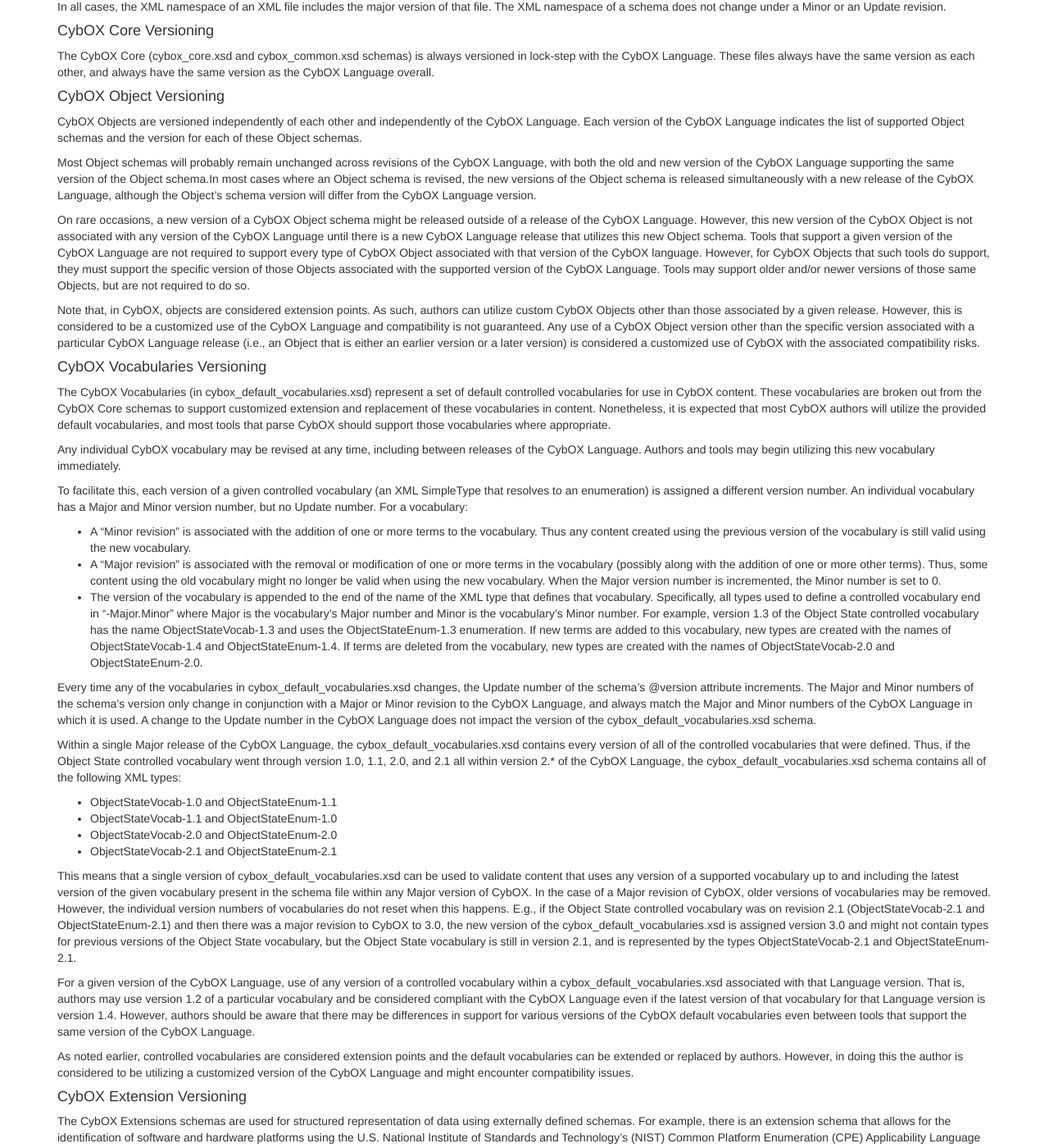
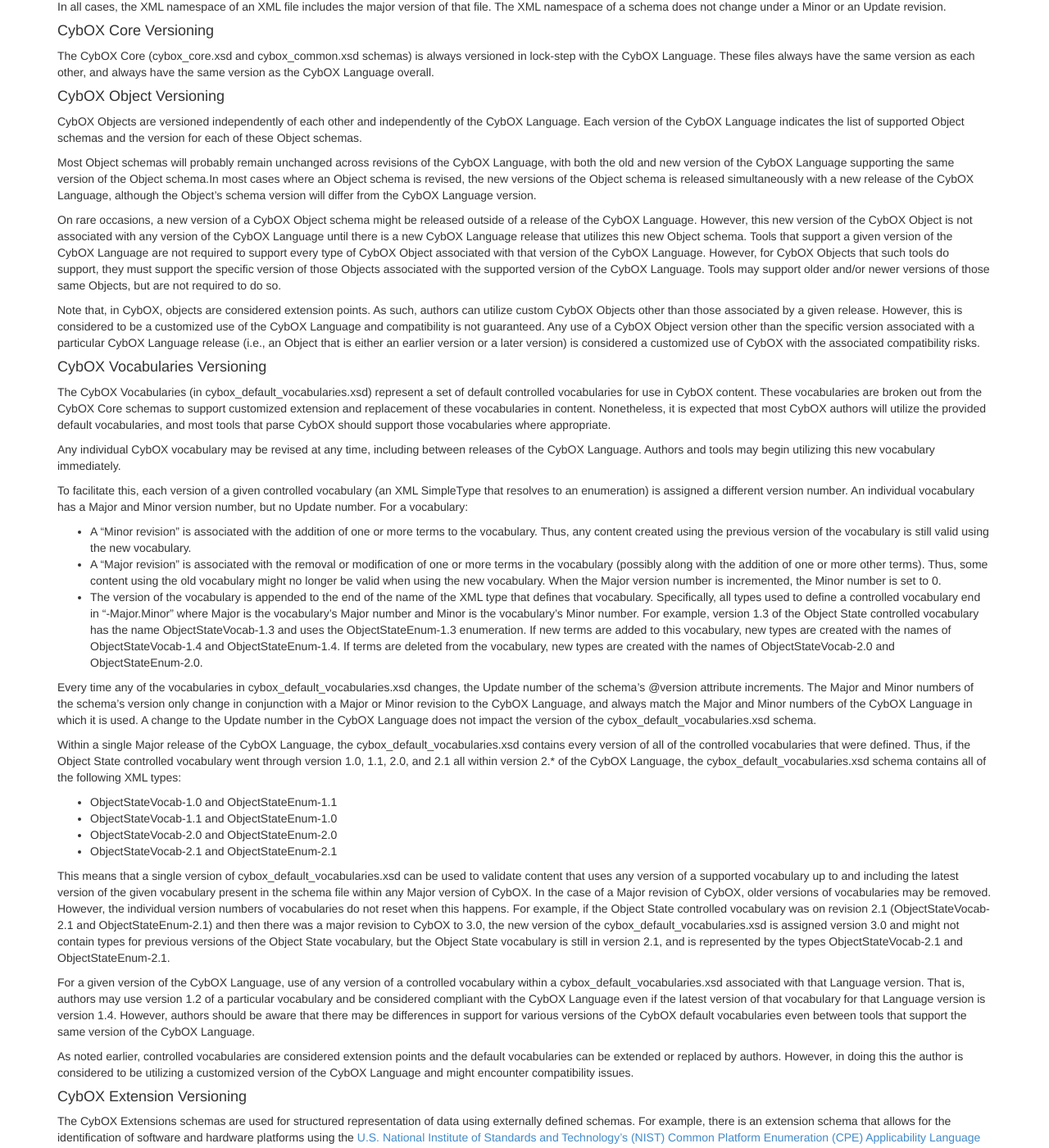
Before and after one commit to CybOXProject/cyboxproject.github.io, a Jekyll site: the page built from documentation/versioning-policy/index.md, in a window 1280 px wide and 1400 px high, scrolled down 793 px. Shown: the whole window at 82% size. Built offline with Jekyll 4.4.1, drawn with Linux system fonts in a browser that asks for light colours; Markdown is read by kramdown in place of the engine named in the settings; some of the changed text lies outside the part shown.

Commit message:
Updated the Versioning Policy page
Fixed a couple of typos, corrected one grammar issue, and added a missing reference url.

```diff
--- a/documentation/versioning-policy/index.md
+++ b/documentation/versioning-policy/index.md
@@ -38,7 +38,7 @@
 Most Object schemas will probably remain unchanged across revisions of the CybOX Language, with both the old and new version of the CybOX Language supporting the same version of the Object schema.In most cases where an Object schema is revised, the new versions of the Object schema is released simultaneously with a new release of the CybOX Language, although the Object’s schema version will differ from the CybOX Language version.
 
 On rare occasions, a new version of a CybOX Object schema might be released outside of a release of the CybOX Language. However, this new version of the CybOX Object is not associated with any version of the CybOX Language until there is a new CybOX Language release that utilizes this new Object schema.
-Tools that support a given version of the CybOX Language are not required to support every type of CybOX Object associated with that version of the CybOX language. However, for CybOX Objects that such tools do support, they must support the specific version of those Objects associated with the supported version of the CybOX Language. Tools may support older and/or newer versions of those same Objects, but are not required to do so.
+Tools that support a given version of the CybOX Language are not required to support every type of CybOX Object associated with that version of the CybOX Language. However, for CybOX Objects that such tools do support, they must support the specific version of those Objects associated with the supported version of the CybOX Language. Tools may support older and/or newer versions of those same Objects, but are not required to do so.
 
 Note that, in CybOX, objects are considered extension points. As such, authors can utilize custom CybOX Objects other than those associated by a given release. However, this is considered to be a customized use of the CybOX Language and compatibility is not guaranteed. Any use of a CybOX Object version other than the specific version associated with a particular CybOX Language release (i.e., an Object that is either an earlier version or a later version) is considered a customized use of CybOX with the associated compatibility risks.
 
@@ -49,7 +49,7 @@
 
 To facilitate this, each version of a given controlled vocabulary (an XML SimpleType that resolves to an enumeration) is assigned a different version number. An individual vocabulary has a Major and Minor version number, but no Update number. For a vocabulary:
 
-* A "Minor revision" is associated with the addition of one or more terms to the vocabulary. Thus any content created using the previous version of the vocabulary is still valid using the new vocabulary.
+* A "Minor revision" is associated with the addition of one or more terms to the vocabulary. Thus, any content created using the previous version of the vocabulary is still valid using the new vocabulary.
 * A "Major revision" is associated with the removal or modification of one or more terms in the vocabulary (possibly along with the addition of one or more other terms). Thus, some content using the old vocabulary might no longer be valid when using the new vocabulary. When the Major version number is incremented, the Minor number is set to 0.
 * The version of the vocabulary is appended to the end of the name of the XML type that defines that vocabulary. Specifically, all types used to define a controlled vocabulary end in "-Major.Minor" where Major is the vocabulary’s Major number and Minor is the vocabulary’s Minor number. For example, version 1.3 of the Object State controlled vocabulary has the name ObjectStateVocab-1.3 and uses the ObjectStateEnum-1.3 enumeration. If new terms are added to this vocabulary, new types are created with the names of ObjectStateVocab-1.4 and ObjectStateEnum-1.4. If terms are deleted from the vocabulary, new types are created with the names of ObjectStateVocab-2.0 and ObjectStateEnum-2.0.
 
@@ -62,14 +62,14 @@
 * ObjectStateVocab-2.0 and ObjectStateEnum-2.0
 * ObjectStateVocab-2.1 and ObjectStateEnum-2.1
 
-This means that a single version of cybox_default_vocabularies.xsd can be used to validate content that uses any version of a supported vocabulary up to and including the latest version of the given vocabulary present in the schema file within any Major version of CybOX. In the case of a Major revision of CybOX, older versions of vocabularies may be removed. However, the individual version numbers of vocabularies do not reset when this happens. E.g., if the Object State controlled vocabulary was on revision 2.1 (ObjectStateVocab-2.1 and ObjectStateEnum-2.1) and then there was a major revision to CybOX to 3.0, the new version of the cybox_default_vocabularies.xsd is assigned version 3.0 and might not contain types for previous versions of the Object State vocabulary, but the Object State vocabulary is still in version 2.1, and is represented by the types ObjectStateVocab-2.1 and ObjectStateEnum-2.1.
+This means that a single version of cybox_default_vocabularies.xsd can be used to validate content that uses any version of a supported vocabulary up to and including the latest version of the given vocabulary present in the schema file within any Major version of CybOX. In the case of a Major revision of CybOX, older versions of vocabularies may be removed. However, the individual version numbers of vocabularies do not reset when this happens. For example, if the Object State controlled vocabulary was on revision 2.1 (ObjectStateVocab-2.1 and ObjectStateEnum-2.1) and then there was a major revision to CybOX to 3.0, the new version of the cybox_default_vocabularies.xsd is assigned version 3.0 and might not contain types for previous versions of the Object State vocabulary, but the Object State vocabulary is still in version 2.1, and is represented by the types ObjectStateVocab-2.1 and ObjectStateEnum-2.1.
 
 For a given version of the CybOX Language, use of any version of a controlled vocabulary within a cybox_default_vocabularies.xsd associated with that Language version. That is, authors may use version 1.2 of a particular vocabulary and be considered compliant with the CybOX Language even if the latest version of that vocabulary for that Language version is version 1.4. However, authors should be aware that there may be differences in support for various versions of the CybOX default vocabularies even between tools that support the same version of the CybOX Language.
 
 As noted earlier, controlled vocabularies are considered extension points and the default vocabularies can be extended or replaced by authors. However, in doing this the author is considered to be utilizing a customized version of the CybOX Language and might encounter compatibility issues.
 
 #### CybOX Extension Versioning
-The CybOX Extensions schemas are used for structured representation of data using externally defined schemas. For example, there is an extension schema that allows for the identification of software and hardware platforms using the U.S. National Institute of Standards and Technology’s (NIST) Common Platform Enumeration (CPE) Applicability Language schema. Rather than importing these schemas directly into CybOX, these external schemas are captured in CybOX Extension schemas, which can be hooked into CybOX at certain defined extension points.
+The CybOX Extensions schemas are used for structured representation of data using externally defined schemas. For example, there is an extension schema that allows for the identification of software and hardware platforms using the [U.S. National Institute of Standards and Technology’s (NIST) Common Platform Enumeration (CPE) Applicability Language schema](https://scap.nist.gov/specifications/cpe/language.html). Rather than importing these schemas directly into CybOX, these external schemas are captured in CybOX Extension schemas, which can be hooked into CybOX at certain defined extension points.
 
 The CybOX Extension schemas represent the recommended way of structuring certain information using existing, externally defined XML schemas (following CybOX’s design objective of "reuse rather than reinvent"). However, no author is ever required to use any of the recommended extension schemas nor are tools required to process those extension schemas. No use case of CybOX requires the use of extension schemas, although authors may wish to use them to achieve greater expressivity in certain situations.
 
```
